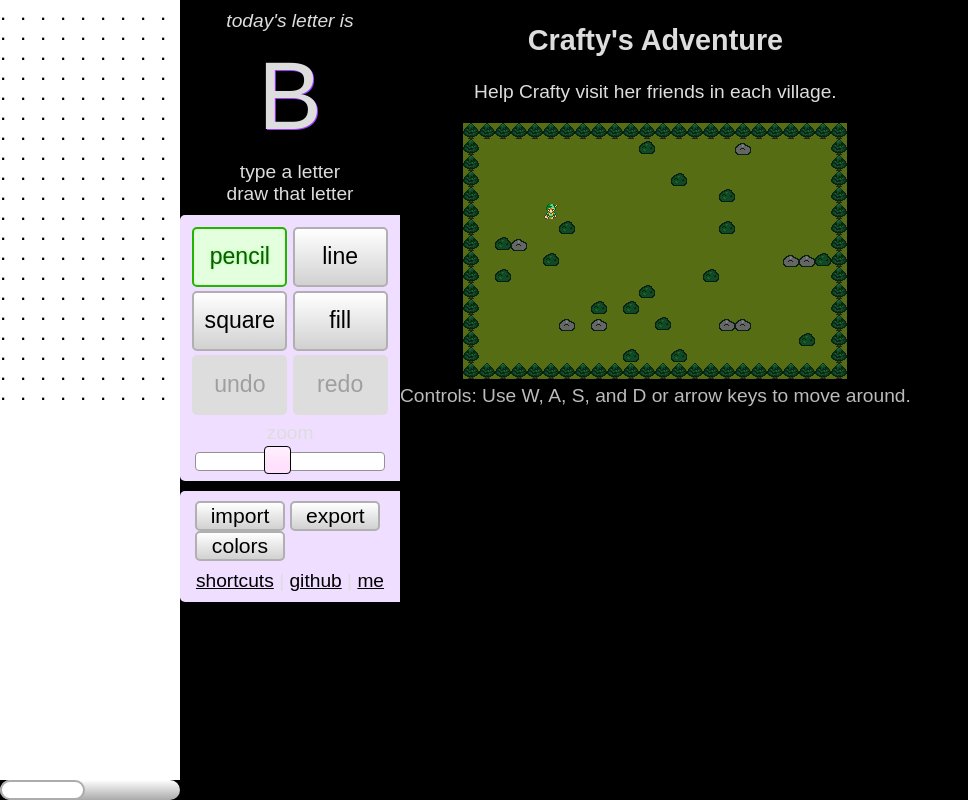
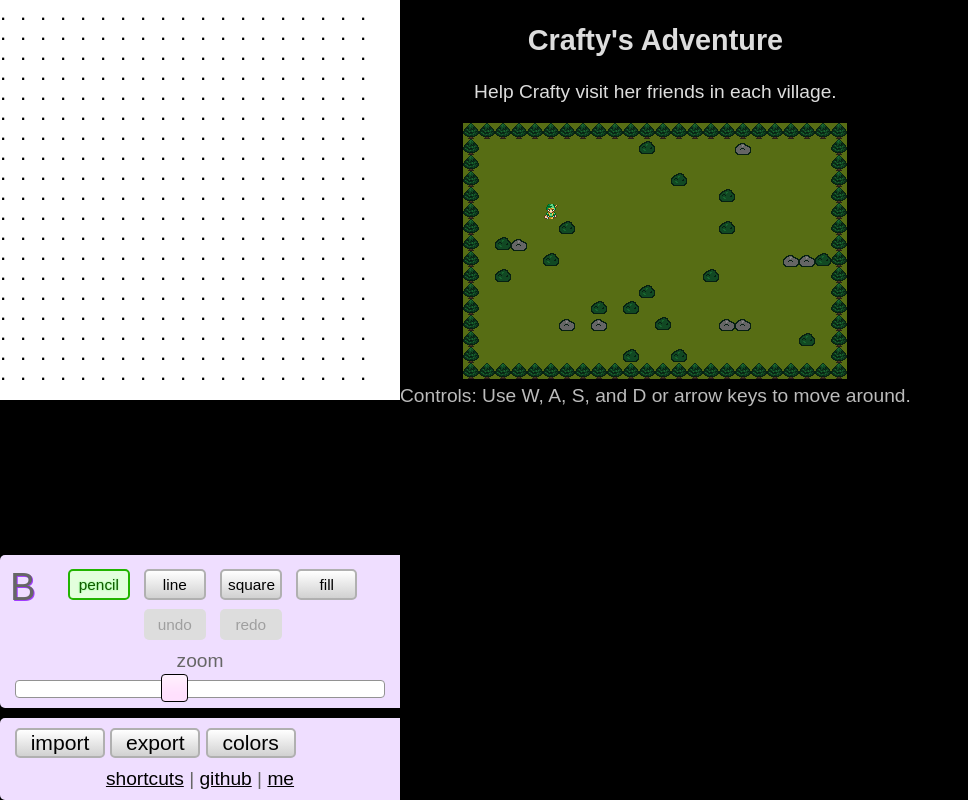
Before and after one commit to darrentorpey/CELES, a plain HTML site: page index.html in a window 1280 px wide. Shown: the whole page, without its empty margins (0-968 px from the left). Drawn offline with Linux system fonts and the light colour scheme.

Commit message:
Repositioned controls

```diff
--- a/index.html
+++ b/index.html
@@ -61,8 +61,9 @@
   <script>
     window.lb_opts = {
       maxWidth:       400,
-      initGridWidth:  20,
-      initGridHeight: 20
+      maxHeight:      400,
+      initGridWidth:  19,
+      initGridHeight: 19
     }
   </script>
 
@@ -78,10 +79,11 @@
       <div id="vScrollHandle"></div>
     </div>
     <div id="tools">
-      <div id="currentCharLabel">today's letter is</div>
-      <div id="currentChar">B</div>
-      <div id="currentCharHelp">type a letter<br>draw that letter</div>
+      <!-- <div id="currentCharLabel">today's letter is</div> -->
+      <!-- <div id="currentCharHelp">type a letter<br>draw that letter</div> -->
       <div id="toolSelector">
+        <div id="currentChar">B</div>
+
         <div id="toolbox">
           <button id="pencil" data-tool="pencil" class="tool active">pencil</button>
           <button id="line" data-tool="line" class="tool">line</button>
--- a/src/letterbrush.css
+++ b/src/letterbrush.css
@@ -74,9 +74,11 @@ p {
 #tools {
   width: 220px;
   position: absolute;
-  right: 0;
-  top: 0;
+  bottom: 0;
+  left: 0;
   text-align: center;
+  z-index: 1;
+  color: #666;
 }
 
 #currentCharLabel {
@@ -85,9 +87,10 @@ p {
 }
 
 #currentChar {
-  font-size: 96px;
+  font-size: 2em;
   text-shadow: 1px 1px 0 #a03bff;
   margin: 0 0 10px;
+  float: left;
 }
 
 #currentCharHelp {
@@ -98,13 +101,14 @@ p {
   background-color: #efdeff;
   padding: 10px;
   border-radius: 5px 0 0 5px;
+  float: left;
 }
 
 #toolSelector button {
-  font-size: 1.2em;
-  width: 95px;
-  height: 60px;
-  margin: 2px 0;
+  font-size: 0.8em;
+  width: 4em;
+  height: 2em;
+  margin: 0.3em;
 }
 
 button {
@@ -166,6 +170,9 @@ button.beingClicked {
   background-color: #efdeff;
   padding: 10px 3px;
   border-radius: 5px 0 0 5px;
+  float: left;
+  width: 100%;
+  box-sizing: border-box;
 }
 
 #importExport button {
--- a/src/letterbrush.js
+++ b/src/letterbrush.js
@@ -19,7 +19,7 @@ $(function() {
   var scrollbarWidth = $("#vScroll").width();
   var scrollbarHeight = $("#vScroll").width();
   var scrollbarSize = $("#vScroll").width();
-  var MENU_WIDTH = $("#tools").width();
+  var MENU_WIDTH = 0; //$("#tools").width();
 
   var i, j;
 
@@ -826,7 +826,8 @@ $(function() {
     var newHeightPixels = maxHeight() - scrollbarSize;
     var newHeightTiles = Math.floor(newHeightPixels / view.scale);
 
-    $('#tools').css({ 'left' : maxWidth() - MENU_WIDTH + 'px' })
+    // $('#tools').css({ 'left' : maxWidth() - MENU_WIDTH + 'px' })
+    $('#tools').css({ 'width' : maxWidth() + 'px' })
 
     if (textWidth <= newWidthTiles) {
       newHeightTiles++;
```
